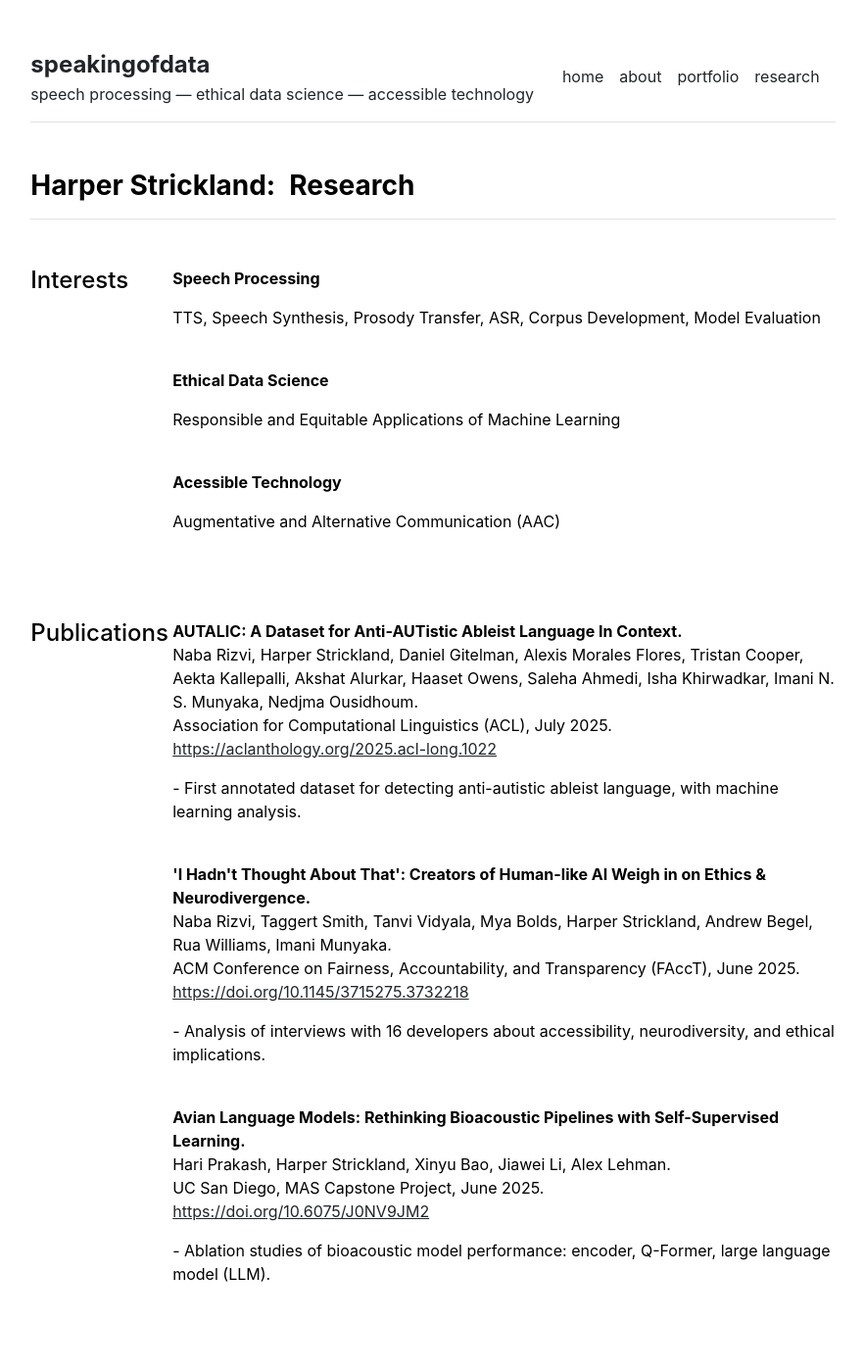
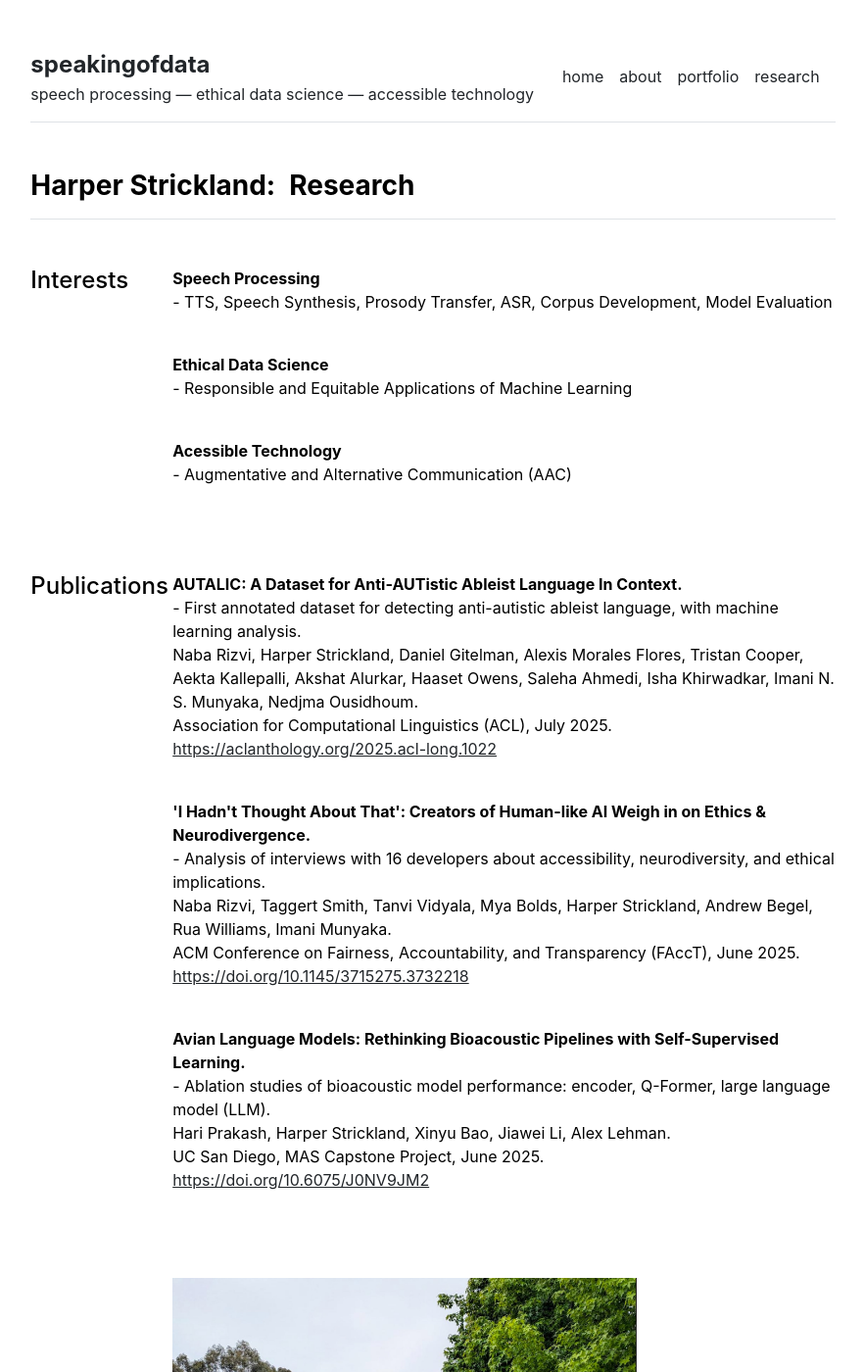
Before and after one commit to speakingofdata/speakingofdata.github.io, a Jekyll site: the page built from research.md, in a window 1280 px wide and 1400 px high. Shown: the whole window at 98% size, without its empty margins (198-1080 px from the left). Built offline with Jekyll 4.4.1, drawn with Linux system fonts in a browser that asks for light colours.

Commit message:
Update research.html

```diff
--- a/_layouts/research.html
+++ b/_layouts/research.html
@@ -13,8 +13,8 @@ layout: default
       </div>
       <div class="col-md-10">
         {% for section in site.data.research.interests %}
-          <p class="fw-bold">{{ section.title }}</p>
-          <p>{{ section.description }}</p>
+          <p><b>{{ section.title }}</b><br>
+          - {{ section.description }}</p>
           <br>
         {% endfor %}
       </div>
@@ -26,10 +26,10 @@ layout: default
       <div class="col-md-10">
         {% for section in site.data.research.publications %}
           <p><b>{{ section.title }}.</b><br>
+          - {{ section.description }}<br>
           {{ section.authors }}.<br>
           {{ section.source }}, {{ section.date }}.<br>
           <a href={{ section.url }}>{{ section.url }}</a></p>
-          <p>- {{ section.description }}</p>
           <br>
         {% endfor %}
       </div>
```
